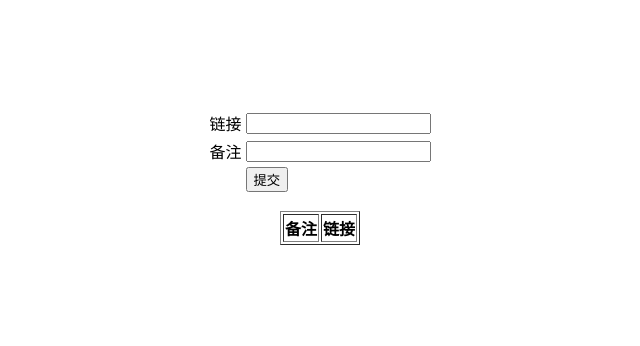
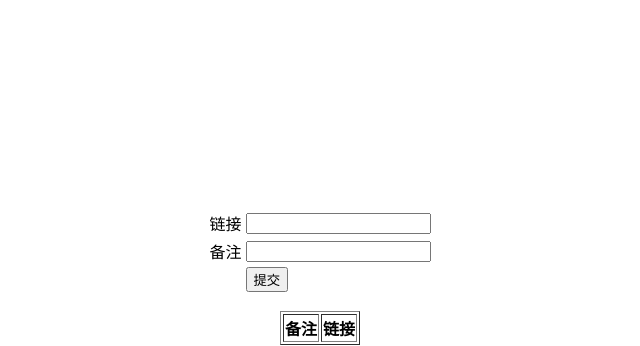
Before and after one commit to herojiangkai/CreditCardTool, a PHP site: page /l/index.php in a window 1280 px wide. Shown: the top 346 px of the page, without its empty margins (320-960 px from the left). Run offline with PHP 8.4, Linux system fonts and the light colour scheme; lists and menus that the app fills with data are empty.

Commit message:
モバイル向けにレイアウト変更

```diff
--- a/l/index.php
+++ b/l/index.php
@@ -22,7 +22,7 @@
 
 <body>
     <div align="center" >
-        <div style='height:100px'></div>
+        <div style='height:200px'></div>
         <form action="writeLink.php" method="POST" id="linkInputForm">
             <table>
                 <tr>
@@ -64,6 +64,7 @@
         ?>
 
         </table>
+        <div style='height:200px'></div>
     </div>
 </body>
 
```
